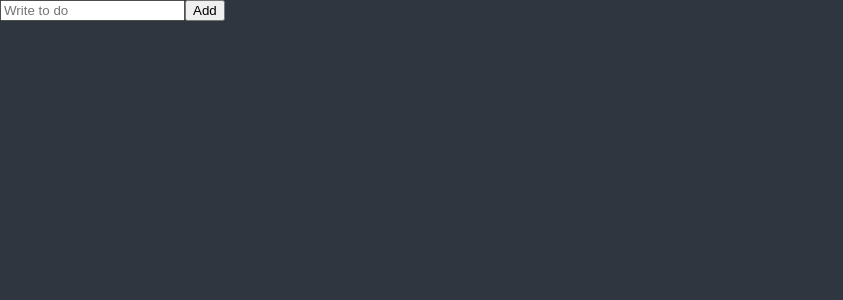
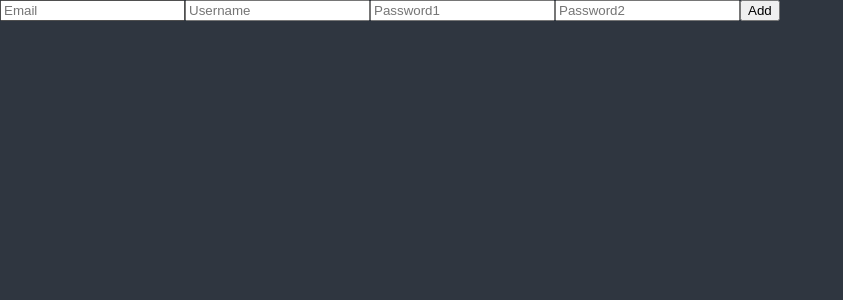
Before and after one commit to bestgoogoo/react-crypto-tracker, a React (Create React App) app: page / in a window 1280 px wide. Shown: the top 300 px of the page, without its empty margins (0-843 px from the left). Built offline with nearby package versions, Linux system fonts and the light colour scheme.

Commit message:
[To Do List] Form by Using React Hook Form

```diff
--- a/package.json
+++ b/package.json
@@ -16,6 +16,7 @@
     "react-apexcharts": "^1.4.1",
     "react-dom": "^18.2.0",
     "react-helmet": "^6.1.0",
+    "react-hook-form": "^7.46.0",
     "react-query": "^3.39.3",
     "react-router-dom": "^5.3.0",
     "react-scripts": "5.0.1",
--- a/src/ToDoList.tsx
+++ b/src/ToDoList.tsx
@@ -1,21 +1,39 @@
-import { useState } from "react";
+import { useForm } from "react-hook-form";
 
 function ToDoList() {
-  const [toDo, setToDo] = useState("");
-  const onChange = (event: React.FormEvent<HTMLInputElement>) => {
-    const {
-      currentTarget: { value },
-    } = event;
-    setToDo(value);
+  const { register, handleSubmit, formState } = useForm();
+  const onValid = (data: any) => {
+    console.log(data);
   };
-  const onSubmit = (event: React.FormEvent<HTMLFormElement>) => {
-    event.preventDefault();
-    console.log(toDo);
-  };
+  console.log(formState.errors);
   return (
     <div>
-      <form onSubmit={onSubmit}>
-        <input value={toDo} onChange={onChange} placeholder="Write to do" />
+      <form onSubmit={handleSubmit(onValid)}>
+        <input {...register("email", { required: true })} placeholder="Email" />
+        <input
+          {...register("username", {
+            required: true,
+            maxLength: {
+              value: 20,
+              message: "Your Username length is shorter than 20",
+            },
+          })}
+          placeholder="Username"
+        />
+        <input
+          {...register("password1", {
+            required: "Password is required",
+            minLength: {
+              value: 10,
+              message: "Your password length is longer than 10",
+            },
+          })}
+          placeholder="Password1"
+        />
+        <input
+          {...register("password2", { required: true, minLength: 10 })}
+          placeholder="Password2"
+        />
         <button>Add</button>
       </form>
     </div>
```
Also changed, not shown: 1 other file (tests, documents, lock files or other folders).
